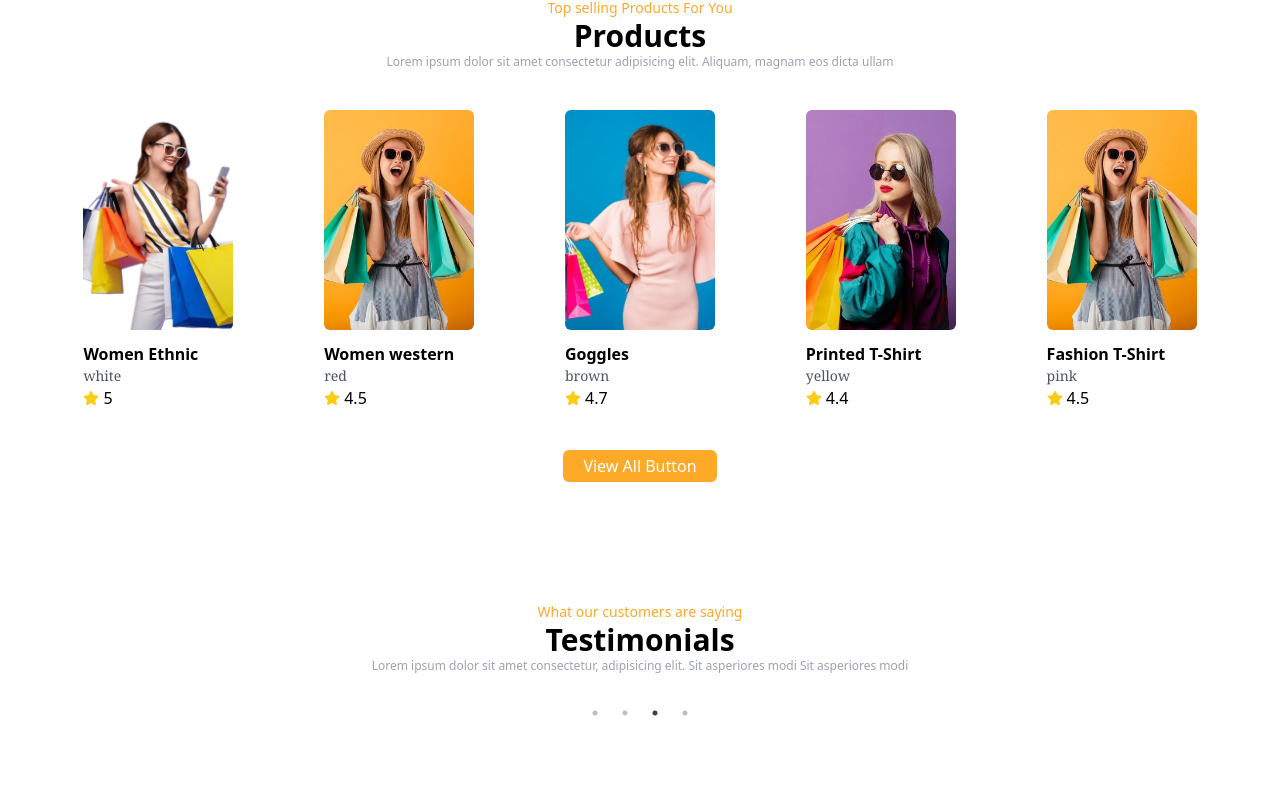
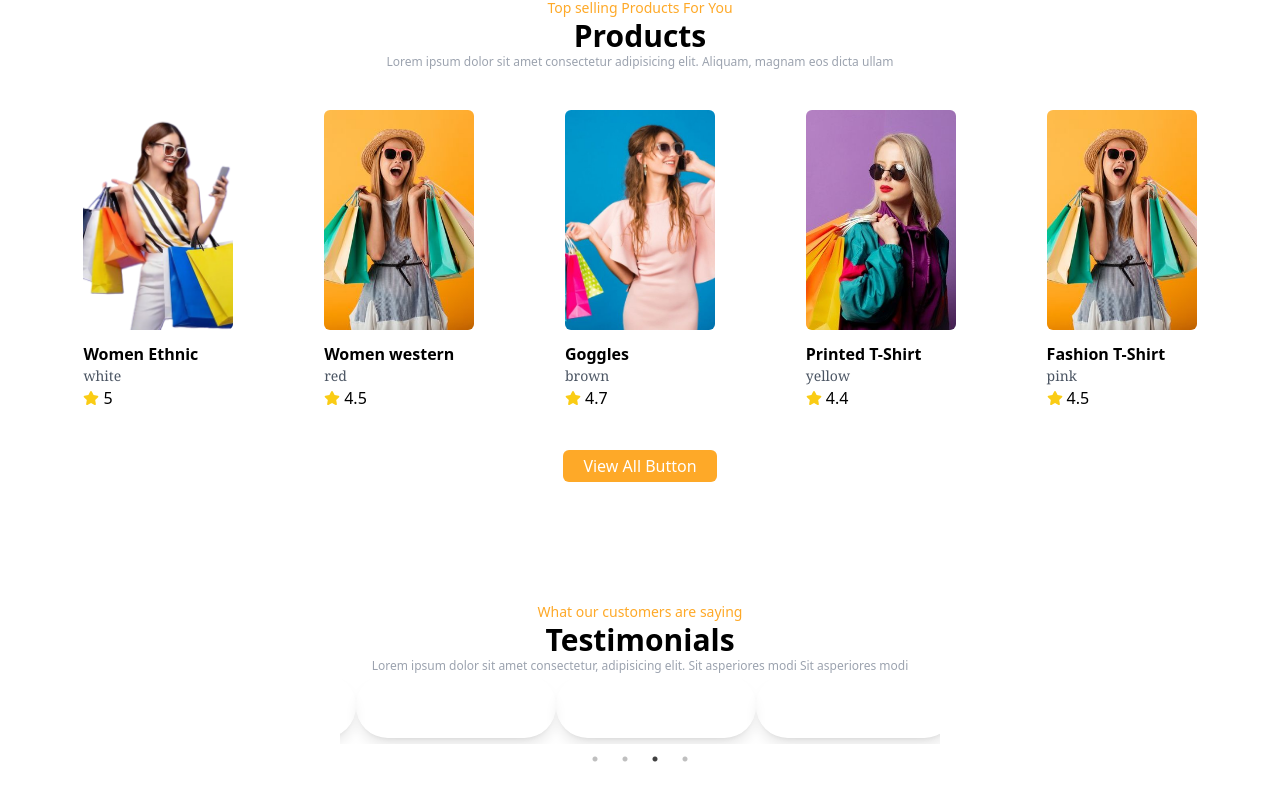
Before and after one commit to Ab3467/Ecommerce-webSite, a React (Create React App) app in the folder ecommerce/: page / in a window 1280 px wide. Shown: the part 2661-3461 px from the top of the page. Built offline with nearby package versions, Linux system fonts and the light colour scheme.

Commit message:
Changes:

```diff
--- a/ecommerce/src/components/Testimonials/Testimonial.js
+++ b/ecommerce/src/components/Testimonials/Testimonial.js
@@ -1,4 +1,4 @@
-import React from 'react'
+import React from "react";
 import Slider from "react-slick";
 
 const TestimonialData = [
@@ -27,7 +27,6 @@ const TestimonialData = [
     img: "https://picsum.photos/103/103",
   },
 ];
-
 
 export default function Testimonial() {
   var settings = {
@@ -78,21 +77,26 @@ export default function Testimonial() {
             Testimonials
           </h1>
           <p data-aos="fade-up" className=" text-xs text-gray-400">
-          Lorem ipsum dolor sit amet consectetur, adipisicing elit. Sit asperiores modi Sit asperiores modi
+            Lorem ipsum dolor sit amet consectetur, adipisicing elit. Sit
+            asperiores modi Sit asperiores modi
           </p>
 
           {/* Testimonial Cards */}
           <div>
             <div>
-           <Slider {...settings}>{
-            TestimonialData.map((data)=>(
-              <div></div>
-            ))
-            }</Slider>
+              <Slider {...settings}>
+                {TestimonialData.map((data) => (
+                  <div key={data.id} className=" flex flex-col gap-4 shadow-lg py-8 px-6 mx-4 rounded-full">
+                    <div>
+
+                    </div>
+                  </div>
+                ))}
+              </Slider>
             </div>
           </div>
         </div>
       </div>
     </div>
-  )
+  );
 }
```
Lines whose indentation alone changed are shown as unchanged.
